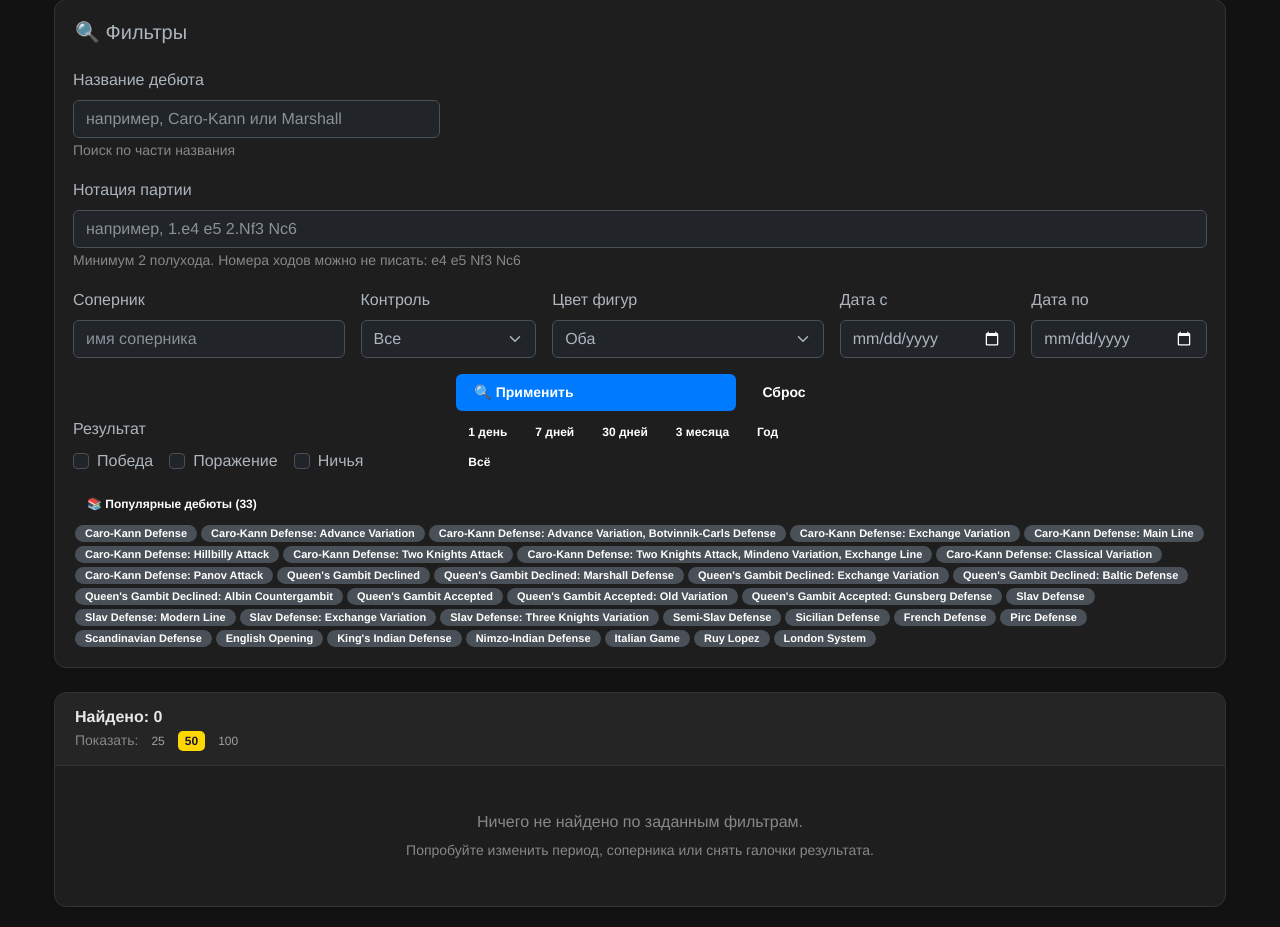
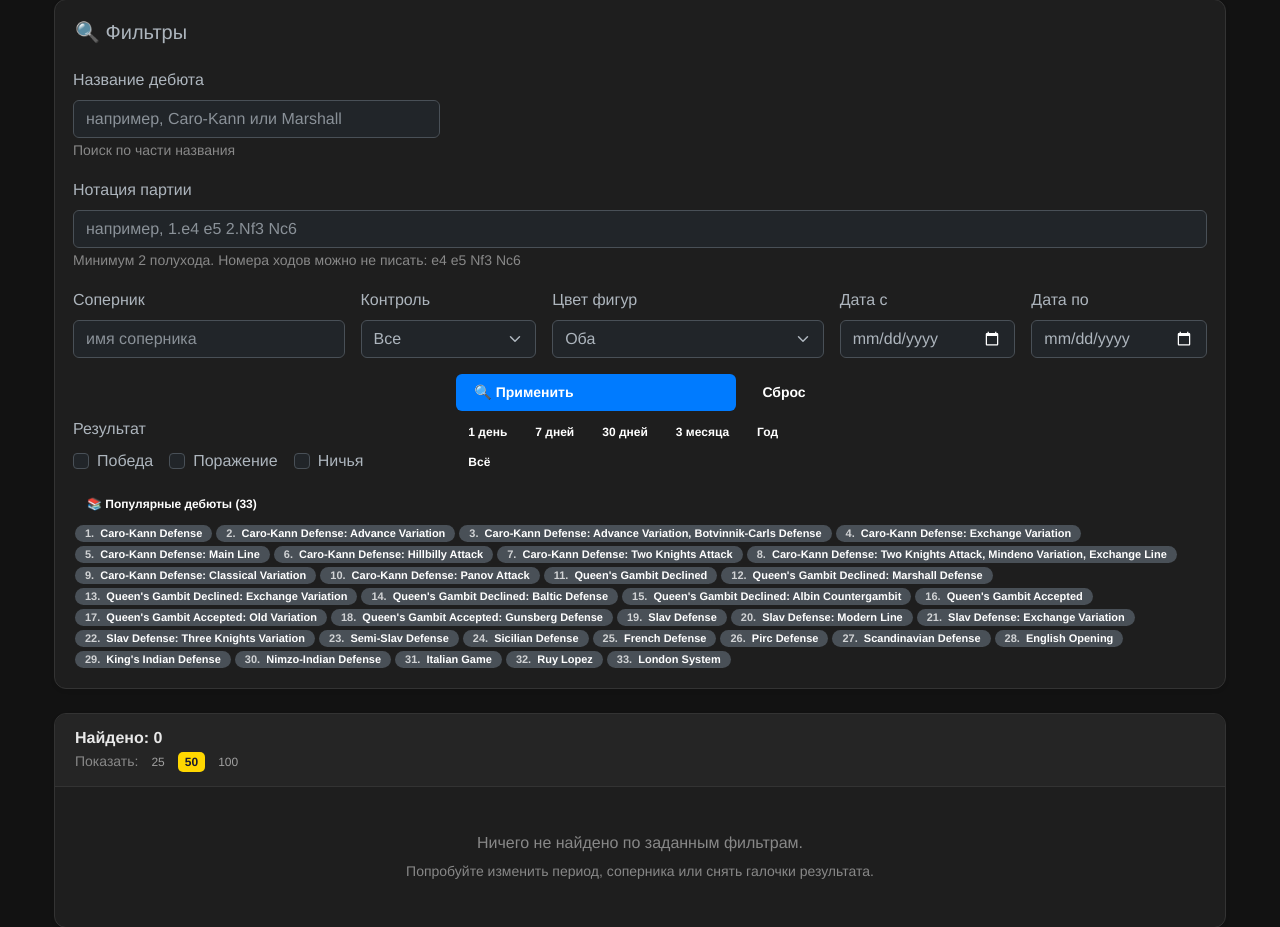
Before and after one commit to bauman-robotics/lichess_db_project, a Flask app: a page that uses web_app/templates/base.html in a window 1280 px wide, after a click that opens the changed part. Shown: the part 214-1141 px from the top of the page. Run offline with Flask 3, Linux system fonts and the light colour scheme; data that the repository does not hold is empty; some libraries are stand-ins or nearby versions.

Commit message:
feat(openings): нумерация популярных дебютов

```diff
--- a/web_app/static/css/style.css
+++ b/web_app/static/css/style.css
@@ -3865,3 +3865,9 @@ thead.table-light th {
         padding: 4px 8px !important;
     }
 }
+
+.popular-opening-num {
+    font-weight: 700;
+    opacity: 0.75;
+    margin-right: 3px;
+}
--- a/web_app/templates/base.html
+++ b/web_app/templates/base.html
@@ -9,7 +9,7 @@
     <!-- Bootstrap CSS с темной темой -->
     <link href="https://cdn.jsdelivr.net/npm/bootstrap@5.3.0/dist/css/bootstrap.min.css" rel="stylesheet">
     <!-- Наши стили -->
-    <link href="/lichess-analyzer/static/css/style.css?v=106" rel="stylesheet">
+    <link href="/lichess-analyzer/static/css/style.css?v=107" rel="stylesheet">
     {% block extra_css %}{% endblock %}
 </head>
 <body class="{% block body_class %}{% endblock %}">
--- a/web_app/templates/player_openings.html
+++ b/web_app/templates/player_openings.html
@@ -179,7 +179,7 @@
                                 <a href="?opening={{ op|urlencode }}{% if base_query %}&{{ base_query }}{% endif %}"
                                    class="badge bg-secondary text-decoration-none"
                                    title="{{ op }}">
-                                    {{ op }}
+                                    <span class="popular-opening-num">{{ loop.index }}.</span> {{ op }}
                                 </a>
                             {% endfor %}
                         </div>
```
Also changed, not shown: CHANGELOG.md.
